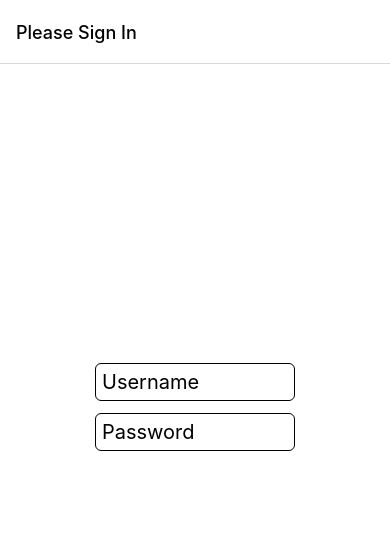
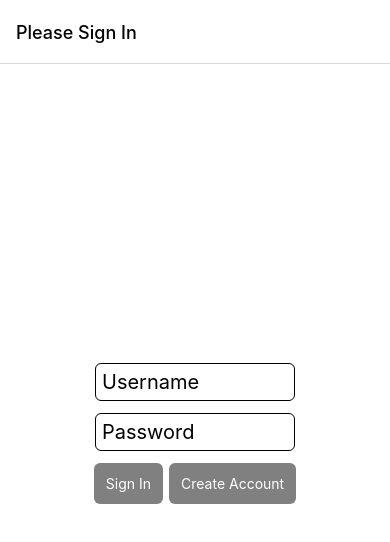
Before and after one commit to joegiardina/ClimbingWhoopApp, a React Native app: screen /SignInScreen in a window 390 px wide. Shown: the top 542 px of the page. Built offline with nearby package versions, Linux system fonts and the light colour scheme.

Commit message:
app icon, new reusable components, theme context

```diff
--- a/App.tsx
+++ b/App.tsx
@@ -1,67 +1,43 @@
-import React, {useState, useEffect} from 'react';
-import {SafeAreaView, View, StatusBar, useColorScheme,Text} from 'react-native';
+import React from 'react';
+import {SafeAreaView, View, StatusBar} from 'react-native';
 import {NavigationContainer, DefaultTheme} from '@react-navigation/native';
 import {
   QueryClient,
   QueryClientProvider,
 } from 'react-query'
 import {UserContext} from './src/contexts/user';
-import AsyncStorage from '@react-native-async-storage/async-storage';
-import {UserInterface} from './src/interface';
+import {ThemeContext, useThemeContext} from './src/contexts/themeContext';
 import MainStack from './src/navigation/MainStack';
 import UnauthenticatedStack from './src/navigation/UnauthenticatedStack';
+import theme, {colors as themeColors} from './style';
+import useUser from './src/hooks/useUser';
+import Text from './src/components/Text';
 
 const queryClient = new QueryClient();
 
 function App(): JSX.Element {
-  const isDarkMode = useColorScheme() === 'dark';
+  const {isDarkMode} = useThemeContext();
+  const colors = themeColors[isDarkMode ? 'dark' : 'light'];
+  const {backgroundColor} = colors;
 
-  const backgroundStyle = {
-    backgroundColor: isDarkMode ? 'black' : 'white',
-  };
-
-  const [user, setUser] = useState<UserInterface>({});
-  const [loading, setLoading] = useState(true);
-
-  useEffect(() => {
-    const getStoredUser = async () => {
-      const storedUserStr = await AsyncStorage.getItem('user');
-      const storedUser: UserInterface = storedUserStr ? JSON.parse(storedUserStr) : {};
-      if (storedUser.authenticated) {
-        setUser(storedUser);
-      } else {
-        setUser({authenticated: false})
-      }
-    }
-    getStoredUser();
-    setLoading(false);
-  }, []);
-
-  const updateUser = (u: UserInterface) => {
-    setUser(u);
-    AsyncStorage.setItem('user', JSON.stringify(u));
-  };
-
-  const signoutUser = () => {
-    AsyncStorage.removeItem('user');
-    setUser({authenticated: false});
-  }
+  const {user, ready, updateUser, signoutUser} = useUser();
 
   return (
-    <SafeAreaView style={{...backgroundStyle, flex: 1}}>
+    <ThemeContext.Provider value={{...theme, colors}}>
+      <SafeAreaView style={{backgroundColor, flex: 1}}>
         <UserContext.Provider value={{user, updateUser, signoutUser}}>
           <StatusBar
             barStyle={isDarkMode ? 'light-content' : 'dark-content'}
-          backgroundColor={backgroundStyle.backgroundColor}
+            backgroundColor={backgroundColor}
           />
-        {!loading ? (
+          {ready ? (
             <QueryClientProvider client={queryClient}>
               <NavigationContainer
                 theme={{
                   dark: isDarkMode,
                   colors: {
                     ...DefaultTheme.colors,
-                  background: backgroundStyle.backgroundColor
+                    background: backgroundColor,
                   }}}>
                 {user.authenticated ? <MainStack user={user} /> : <UnauthenticatedStack />}
               </NavigationContainer>
@@ -73,6 +49,7 @@ function App(): JSX.Element {
           )}
         </UserContext.Provider>
       </SafeAreaView>
+    </ThemeContext.Provider>
   );
 }
 
--- /dev/null
+++ b/src/components/Button.tsx
@@ -0,0 +1,28 @@
+import React from 'react';
+import {Text, TouchableOpacity} from 'react-native';
+import {radii} from '../../style';
+
+interface ButtonProps {
+  text: string,
+  disabled?: Boolean,
+  onPress?: () => any,
+  style?: any,
+}
+
+const Button: React.FC<ButtonProps> = ({text, disabled, onPress, style}) => {
+  return (
+    <TouchableOpacity
+      disabled={!!disabled}
+      onPress={onPress}
+      style={[style, {
+        backgroundColor: disabled ? 'gray' : 'green',
+        borderRadius: radii.normal,
+        padding: 12,
+      }]}
+    >
+      <Text style={{textAlign: 'center', color: 'white'}}>{text}</Text>
+    </TouchableOpacity>
+  )
+};
+
+export default Button;
--- /dev/null
+++ b/src/components/LoadingOverlay.tsx
@@ -0,0 +1,21 @@
+import React from 'react';
+import {SafeAreaView, ActivityIndicator} from 'react-native';
+
+const LoadingOverlay = () => {
+  return (
+    <SafeAreaView
+      style={{
+        position: 'absolute',
+        height: '100%',
+        width: '100%',
+        flex: 1,
+        alignItems: 'center',
+        justifyContent: 'center',
+        backgroundColor: 'rgba(52, 52, 52, 0.8)',
+        zIndex: 2}}>
+      <ActivityIndicator size="large" />
+    </SafeAreaView>
+  )
+};
+
+export default LoadingOverlay;
--- /dev/null
+++ b/src/components/Text.tsx
@@ -0,0 +1,23 @@
+import React from 'react';
+import {Text as RNText, TextProps as RNTextProps} from 'react-native';
+import {useThemeContext} from '../contexts/themeContext';
+
+interface TextProps extends RNTextProps {
+  inputStyle?: object;
+}
+
+const Text: React.FC<TextProps> = (props) => {
+  const {themeContext} = useThemeContext();
+  const {children, inputStyle, ...passThroughProps} = props;
+  return (
+    <RNText
+      style={{
+        color: themeContext.colors.textColor,
+        ...(!!inputStyle && inputStyle),
+      }}
+      {...passThroughProps}>
+      {children}
+    </RNText>
+  );
+}
+export default Text;
--- /dev/null
+++ b/src/contexts/themeContext.tsx
@@ -0,0 +1,11 @@
+import {createContext, useContext} from 'react';
+import {useColorScheme} from 'react-native';
+import theme, {colors} from '../../style';
+
+export const ThemeContext = createContext({...theme, colors: colors.light});
+
+export const useThemeContext = () => {
+  const themeContext = useContext(ThemeContext);
+  const isDarkMode = useColorScheme() === 'dark';
+  return {themeContext, isDarkMode};
+};
--- a/src/contexts/user.tsx
+++ b/src/contexts/user.tsx
@@ -16,4 +16,4 @@ export const UserContext = createContext<UserContextInterface>({
 export const useUserContext = () => {
   const userContext = useContext(UserContext);
   return userContext;
-}
+};
--- /dev/null
+++ b/src/hooks/useUser.tsx
@@ -0,0 +1,40 @@
+import {useState, useEffect, useCallback} from 'react';
+import {UserInterface } from '../interface';
+import AsyncStorage from '@react-native-async-storage/async-storage';
+
+const useUser = () => {
+  const [user, setUser] = useState<UserInterface>({});
+  const [ready, setReady] = useState(false);
+  useEffect(() => {
+    const getStoredUser = async () => {
+      const storedUserStr = await AsyncStorage.getItem('user');
+      const storedUser: UserInterface = storedUserStr ? JSON.parse(storedUserStr) : {};
+      if (storedUser.authenticated) {
+        setUser(storedUser);
+      } else {
+        setUser({authenticated: false})
+      }
+    }
+    getStoredUser();
+    setReady(true);
+  }, []);
+
+  const updateUser = useCallback((u: UserInterface) => {
+    setUser(u);
+    AsyncStorage.setItem('user', JSON.stringify(u));
+  }, []);
+
+  const signoutUser = useCallback(() => {
+    AsyncStorage.removeItem('user');
+    setUser({authenticated: false});
+  }, []);
+
+  return {
+    user,
+    ready,
+    updateUser,
+    signoutUser,
+  };
+};
+
+export default useUser;
--- a/src/screens/HomeScreen.tsx
+++ b/src/screens/HomeScreen.tsx
@@ -1,33 +1,28 @@
-import React, {useState, useEffect} from 'react';
+import React, {useState} from 'react';
 import {
   Text,
-  useColorScheme,
   View,
-  TouchableOpacity,
 } from 'react-native';
 import {useQuery} from 'react-query';
 import tw from 'twrnc';
 import WorkoutPicker from '../components/WorkoutPicker';
+import Button from '../components/Button';
 import {WorkoutInterface} from '../interface';
 import {fetchPlan} from '../api';
-import {useUserContext} from '../contexts/user';
 
 import {spacing, fontSizes, radii} from '../../style';
+import { useThemeContext } from '../contexts/themeContext';
 
-const DAYS = ['M', 'T', 'W', 'Th', 'F', 'Sa', 'Su'];
 
 // TODO: properly type navigation
 const Home: React.FC<{navigation:any}> = ({navigation}) => {
-  const isDarkMode = useColorScheme() === 'dark';
-  const [backgroundColor] = useState(isDarkMode ? 'black' : 'white');
-  const [textColor] = useState(isDarkMode ? 'white' : 'black')
+  const {themeContext} = useThemeContext();
+  const {backgroundColor, textColor} = themeContext.colors;
   const [workout, setWorkout] = useState<WorkoutInterface | undefined>();
 
   const {data} = useQuery('plan', fetchPlan);
 
   const buttonDisabled = !workout;
-
-  const userContext = useUserContext();
 
   return (
     <View
@@ -46,19 +41,14 @@ const Home: React.FC<{navigation:any}> = ({navigation}) => {
         data={data}
         setWorkout={setWorkout}
       />
-      <TouchableOpacity
+      <Button
+        text="Start Workout"
         onPress={() => navigation.navigate('WorkoutScreen', {workout})}
         disabled={buttonDisabled}
         style={{
           marginTop: 'auto',
-          marginBottom: spacing.large,
           width: '80%',
-          backgroundColor: buttonDisabled ? 'gray' : 'green',
-          borderRadius: radii.normal,
-          padding: 12,
-        }}>
-        <Text style={{textAlign: 'center', color: 'white'}}>Start Workout</Text>
-      </TouchableOpacity>
+        }} />
     </View>
   );
 }
--- a/src/screens/SignInScreen.tsx
+++ b/src/screens/SignInScreen.tsx
@@ -1,40 +1,50 @@
 import React, {useState} from 'react';
 import {TextInputProps} from 'react-native';
 import {
+  View,
   Text,
-  useColorScheme,
-  View,
   TextInput,
-  TouchableOpacity,
 } from 'react-native';
+import Button from '../components/Button';
+import LoadingOverlay from '../components/LoadingOverlay';
 import {auth, createUser} from '../api';
 import {spacing, fontSizes, radii} from '../../style';
 import {useUserContext} from '../contexts/user';
+import {useThemeContext} from '../contexts/themeContext';
 
-// TODO: properly type navigation
 const SignInScreen: React.FC<{navigation:any}> = ({navigation}) => {
-  const isDarkMode = useColorScheme() === 'dark';
-  const [backgroundColor] = useState(isDarkMode ? 'black' : 'white');
-  const [textColor] = useState(isDarkMode ? 'white' : 'black')
+  const {themeContext} = useThemeContext();
+  const [loading, setLoading] = useState(false);
+  const {backgroundColor, textColor} = themeContext.colors;
   const [username, setUsername] = useState('');
   const [password, setPassword] = useState('');
+  const [error, setError] = useState(false);
 
   const userContext = useUserContext();
 
   const onPressSignIn = async () => {
-    const authorizedUser = await auth(username, password);
-    if (authorizedUser && userContext) {
-      userContext.updateUser(authorizedUser);
+    setLoading(true);
+    const authenticatedUser = await auth(username, password);
+    if (authenticatedUser?.authenticated && userContext) {
+      userContext.updateUser(authenticatedUser);
+      setError(false);
+    } else {
+      setError(true);
     }
+    setLoading(false);
   }
   const onPressCreateUser = async () => {
-    const authorizedUser = await createUser(username, password);
-    if (authorizedUser && userContext) {
-      userContext.updateUser(authorizedUser);
+    setLoading(true);
+    const authenticatedUser = await createUser(username, password);
+    if (authenticatedUser?.authenticated && userContext) {
+      userContext.updateUser(authenticatedUser);
+      setError(false);
+    } else {
+      setError(true);
     }
+    setLoading(false);
   }
   const signInDisabled = !username || !password;
-
   const commonTextInputProps: TextInputProps = {
     style: {
       color: textColor,
@@ -51,6 +61,8 @@ const SignInScreen: React.FC<{navigation:any}> = ({navigation}) => {
   };
 
   return (
+    <>
+      {loading && <LoadingOverlay />}
       <View
         style={{
           backgroundColor,
@@ -60,6 +72,11 @@ const SignInScreen: React.FC<{navigation:any}> = ({navigation}) => {
           justifyContent: 'center',
           paddingVertical: spacing.large,
         }}>
+        {error && (
+          <View style={{position: 'absolute', top: spacing.large}}>
+            <Text style={{color: 'red'}}>Something went wrong.</Text>
+          </View>
+        )}
         <View style={{flex: 1, justifyContent: 'flex-end'}}>
           <TextInput
             {...commonTextInputProps}
@@ -68,6 +85,7 @@ const SignInScreen: React.FC<{navigation:any}> = ({navigation}) => {
           />
           <View style={{marginTop: spacing.normal}}>
             <TextInput
+              style={{marginTop: spacing.normal}}
               {...commonTextInputProps}
               secureTextEntry
               placeholder="Password"
@@ -75,15 +93,14 @@ const SignInScreen: React.FC<{navigation:any}> = ({navigation}) => {
             />
           </View>
         </View>
-      <View style={{flexDirection: 'row',  marginTop: spacing.small, flex: 1}}>
-        <TouchableOpacity style={{flex: 1, marginRight: spacing.small}} disabled={signInDisabled} onPress={onPressSignIn}>
-          <Text style={{color: signInDisabled ? backgroundColor : textColor}}>Sign In</Text>
-        </TouchableOpacity>
-        <TouchableOpacity style={{flex: 1}} disabled={signInDisabled} onPress={onPressCreateUser}>
-          <Text style={{color: signInDisabled ? backgroundColor : textColor}}>Create</Text>
-        </TouchableOpacity>
+        <View style={{flex: 1, justifyContent: 'flex-start', marginTop: spacing.small}}>
+          <View style={{justifyContent: 'flex-start', marginTop: spacing.small, flexDirection: 'row'}}>
+            <Button style={{marginRight: spacing.small}} text="Sign In" disabled={signInDisabled} onPress={onPressSignIn} />
+            <Button text="Create Account" disabled={signInDisabled} onPress={onPressCreateUser} />
           </View>
         </View>
+      </View>
+    </>
   );
 }
 
--- a/style/index.js
+++ b/style/index.js
@@ -17,3 +17,22 @@ export const fontSizes = {
 export const radii = {
   normal: 6,
 };
+
+export const colors = {
+  light: {
+    backgroundColor: 'white',
+    textColor: 'black',
+  },
+  dark: {
+    backgroundColor: 'black',
+    textColor: 'white',
+  },
+};
+
+const theme = {
+  spacing,
+  fontSizes,
+  radii,
+};
+
+export default theme;
```
Also changed, not shown: 11 other files (tests, documents, lock files or other folders). Lines whose indentation alone changed are shown as unchanged.
